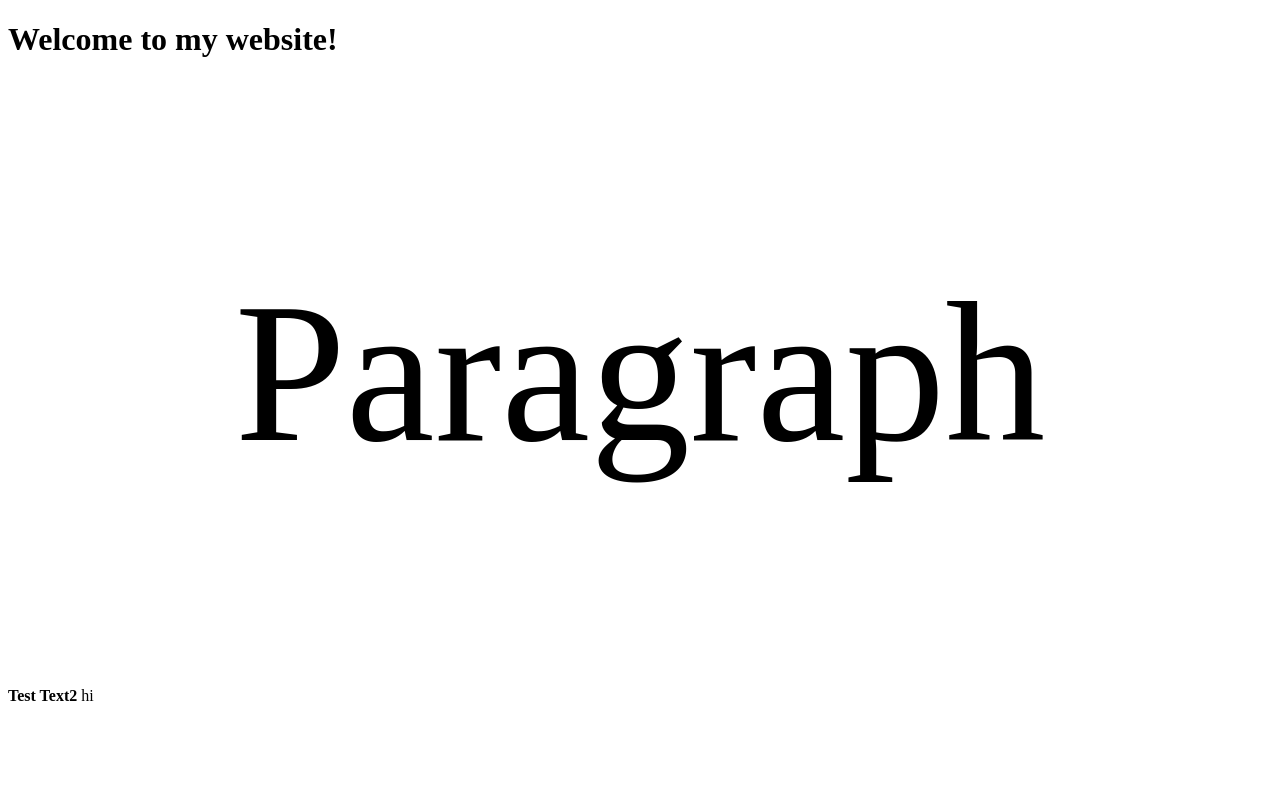
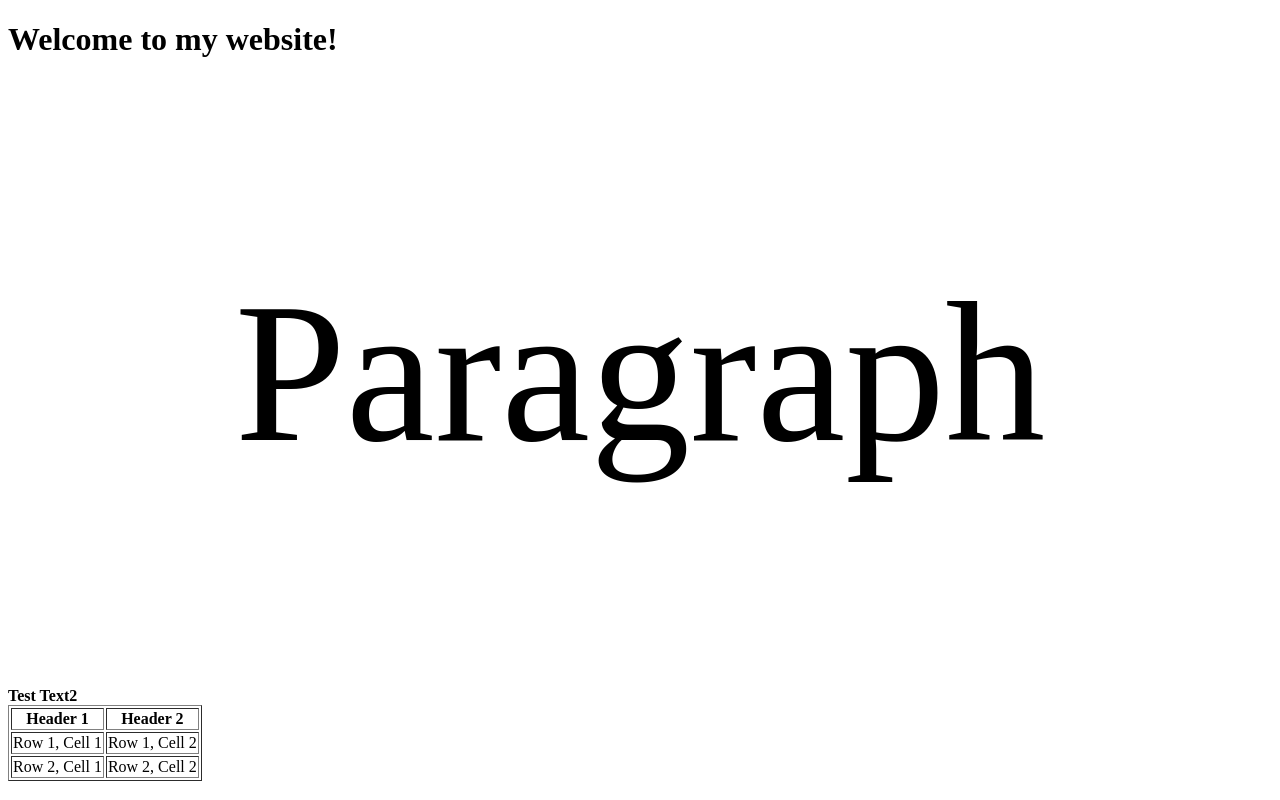
Before and after one commit to Ozmainia/Ozmainia.github.io, a plain HTML site: page index.html in a window 1280 px wide. Drawn offline with Linux system fonts and the light colour scheme.

Commit message:
Update index.html

```diff
--- a/index.html
+++ b/index.html
@@ -7,6 +7,19 @@
   <h1>Welcome to my website!</h1>
   <p style="text-align:center; font-size: 200px;">Paragraph</p>
   <b>Test Text2</b>
-  <table>hi</table>
+   <table border="1">
+    <tr>
+      <th>Header 1</th>
+      <th>Header 2</th>
+    </tr>
+    <tr>
+      <td>Row 1, Cell 1</td>
+      <td>Row 1, Cell 2</td>
+    </tr>
+    <tr>
+      <td>Row 2, Cell 1</td>
+      <td>Row 2, Cell 2</td>
+    </tr>
+  </table>
 </body>
 </html>
```
